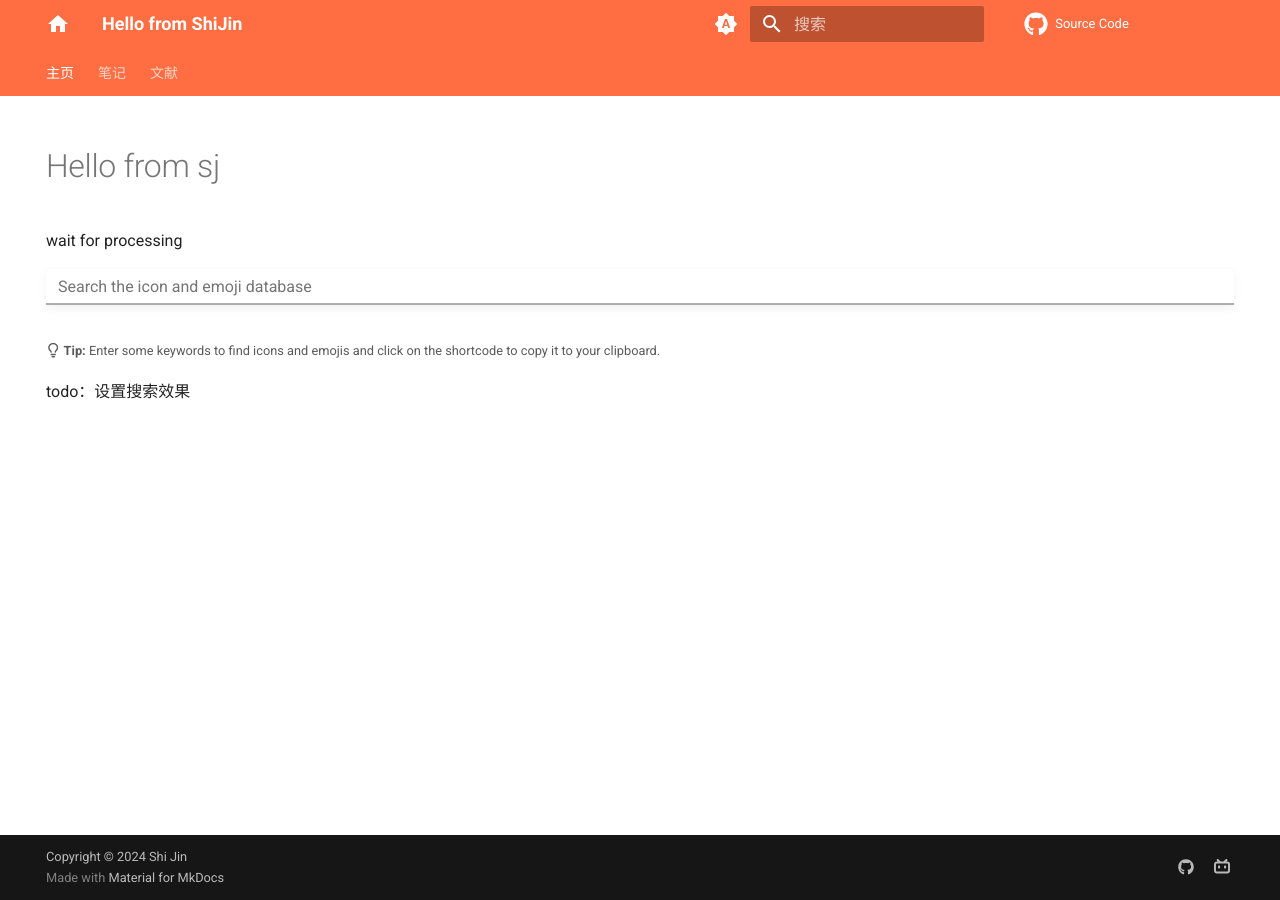
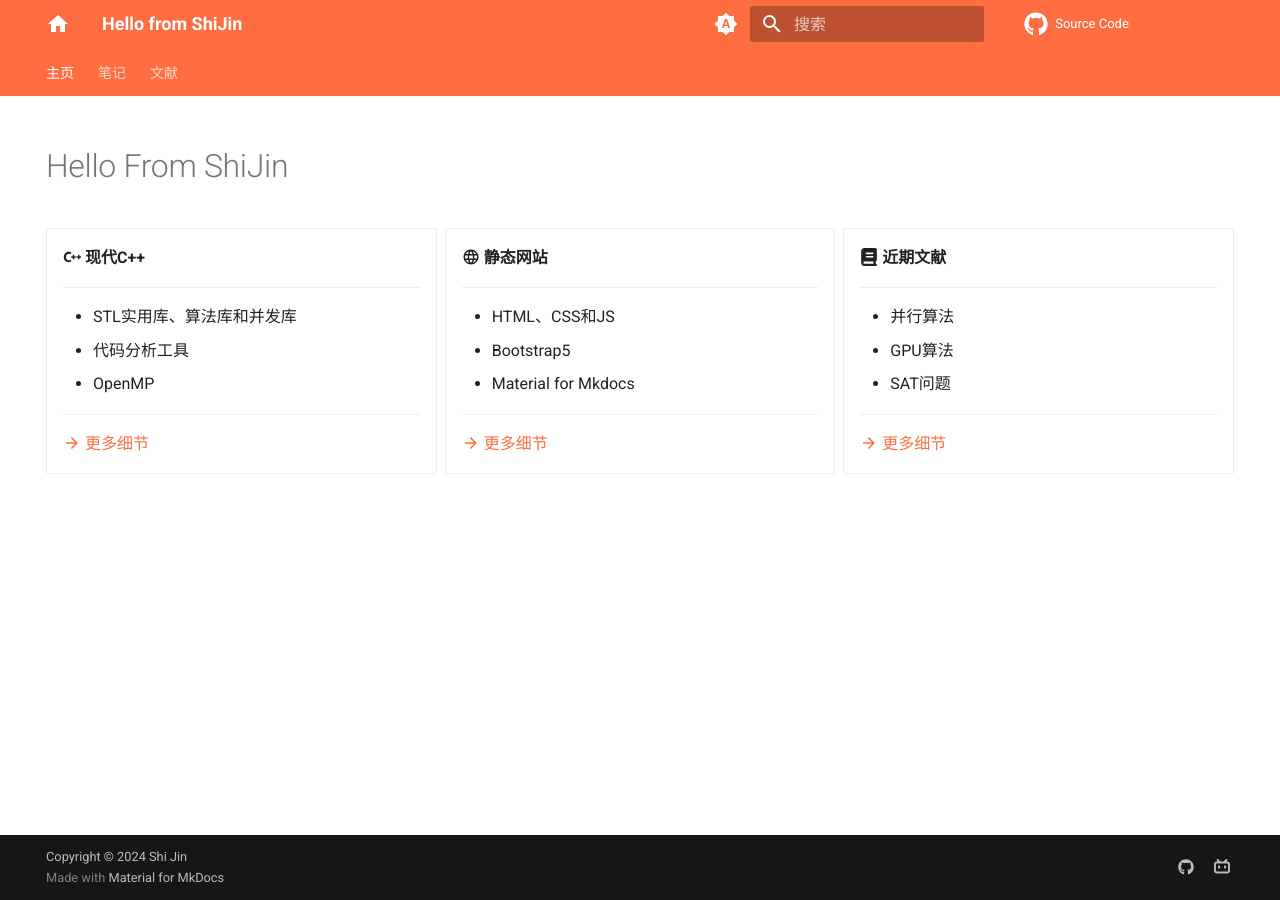
Before and after one commit to sj-shijin/hp-mkdocs-material, an MkDocs documentation site: the page built from docs/index.md, in a window 1280 px wide. Built offline with MkDocs 1.6.1 and Material for MkDocs 9.7.7, drawn with Linux system fonts in a browser that asks for light colours; comment, search, counter and statistics services are not loaded.

Commit message:
update homepage

```diff
--- a/docs/css/custom.css
+++ b/docs/css/custom.css
@@ -2,6 +2,6 @@
     margin-bottom: 32px;
 }
 
-.md-post__action {
+.md-typeset .md-post__action {
     display: none;
 }
--- a/docs/index.md
+++ b/docs/index.md
@@ -6,25 +6,44 @@ hide:
     - footer
 ---
 
-# Hello from sj
+# Hello From ShiJin
 
-wait for processing
+<div class="grid cards" markdown>
 
-<div class="mdx-iconsearch" data-mdx-component="iconsearch">
-  <input
-    class="md-input md-input--stretch mdx-iconsearch__input"
-    placeholder="Search the icon and emoji database"
-    data-mdx-component="iconsearch-query"
-  />
-  <div class="mdx-iconsearch-result" data-mdx-component="iconsearch-result">
-    <div class="mdx-iconsearch-result__meta"></div>
-    <ol class="mdx-iconsearch-result__list"></ol>
-  </div>
+-   :material-language-cpp: __现代C++__
+
+    ---
+
+    - STL实用库、算法库和并发库
+    - 代码分析工具
+    - OpenMP
+
+    ---
+
+    [:material-arrow-right: 更多细节](./note/C++/C++新特性.md)
+
+-   :material-web: __静态网站__
+
+    ---
+
+    - HTML、CSS和JS
+    - Bootstrap5
+    - Material for Mkdocs
+
+    ---
+
+    [:material-arrow-right: 更多细节](./note/Web/HTML.md)
+
+-   :fontawesome-solid-book: __近期文献__
+
+    ---
+
+    - 并行算法
+    - GPU算法
+    - SAT问题
+
+    ---
+
+    [:material-arrow-right: 更多细节](./blog/index.md)
+
 </div>
-<small>
-  :octicons-light-bulb-16:
-  **Tip:** Enter some keywords to find icons and emojis and click on the
-  shortcode to copy it to your clipboard.
-</small>
-
-todo：设置搜索效果
```
